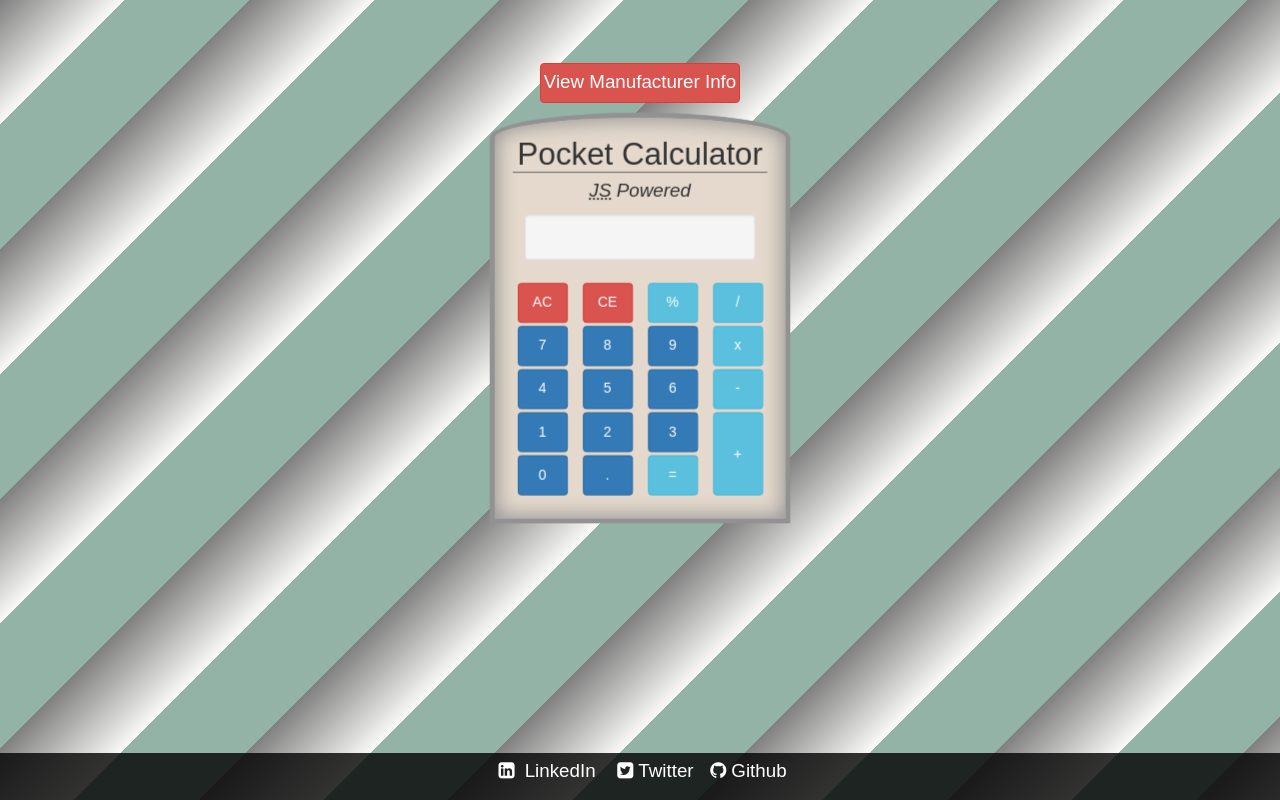
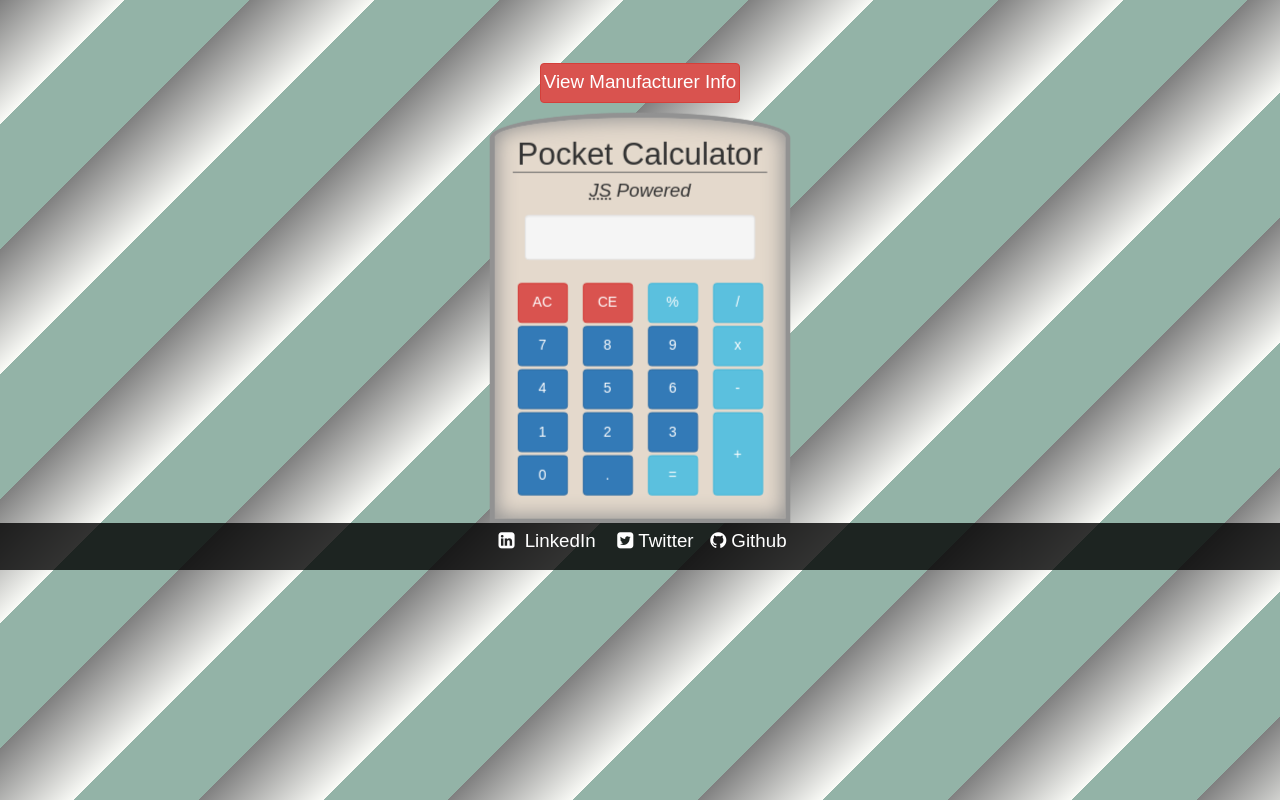
Before and after one commit to Priya-2001/Exercise-7, a website: page index.html in a window 1280 px wide. Drawn offline with Linux system fonts and the light colour scheme.

Commit message:
Add media query to fix footer placement on mobile browsers

```diff
--- a/sass/modules/_footer.scss
+++ b/sass/modules/_footer.scss
@@ -34,3 +34,9 @@ footer{
 i{
 	padding-right:5px;
 }
+
+@media screen and (orientation:landscape){
+	footer{
+		position:relative;
+	}
+}
```
Also changed, not shown: css/style.css, css/style.min.css.
